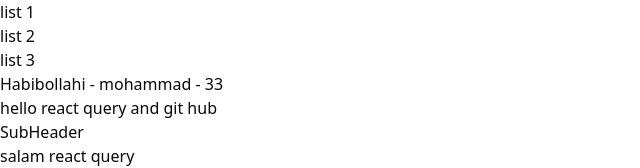
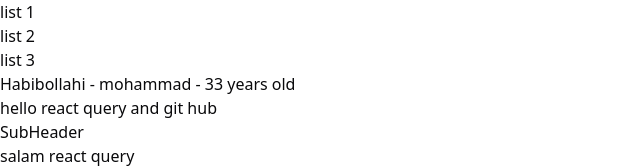
Before and after one commit to habibollahi24/trains, a React (Vite) app: page / in a window 1280 px wide. Shown: the top 168 px of the page, without its empty margins (0-640 px from the left). Built offline with nearby package versions, Linux system fonts and the light colour scheme.

Commit message:
add years old

```diff
--- a/src/components/Habibollahi.tsx
+++ b/src/components/Habibollahi.tsx
@@ -1,3 +1,3 @@
 export default function Habibollahi() {
-  return <div>Habibollahi - mohammad - 33</div>;
+  return <div>Habibollahi - mohammad - 33 years old</div>;
 }
```
